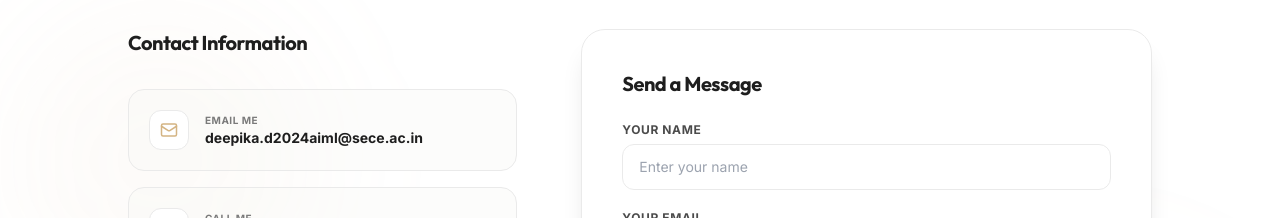
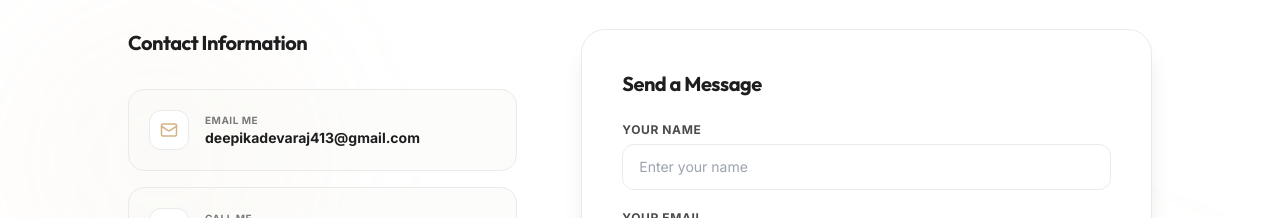
Before and after one commit to deepikadevaraj421/deeps-portfolio, a React (Vite) app: page / in a window 1280 px wide. Shown: the part 10420-10638 px from the top of the page. Built offline with nearby package versions, Linux system fonts and the light colour scheme.

Commit message:
Update EmailJS keys and contact email to Gmail

```diff
--- a/src/components/Contact.tsx
+++ b/src/components/Contact.tsx
@@ -48,7 +48,7 @@ export default function Contact() {
           reply_to: formData.email,
           message: formData.message,
           to_name: 'Deepika D',
-          to_email: 'deepika.d2024aiml@sece.ac.in'
+          to_email: 'deepikadevaraj413@gmail.com'
         },
         import.meta.env.VITE_EMAILJS_PUBLIC_KEY
       );
@@ -106,7 +106,7 @@ export default function Contact() {
             {/* Cards */}
             <div className="space-y-4">
               <a
-                href="mailto:deepika.d2024aiml@sece.ac.in"
+                href="mailto:deepikadevaraj413@gmail.com"
                 className="flex items-center space-x-4 p-5 rounded-2xl bg-ivory/40 border border-bordercolor hover:border-gold/30 hover:bg-white hover:shadow-lg hover:shadow-gold/5 transition-all duration-300"
               >
                 <div className="w-10 h-10 rounded-xl bg-white border border-bordercolor flex items-center justify-center text-gold">
@@ -114,7 +114,7 @@ export default function Contact() {
                 </div>
                 <div>
                   <p className="text-[10px] font-bold text-warmgray uppercase tracking-wider">Email Me</p>
-                  <p className="text-xs sm:text-sm font-bold text-charcoal break-all">deepika.d2024aiml@sece.ac.in</p>
+                  <p className="text-xs sm:text-sm font-bold text-charcoal break-all">deepikadevaraj413@gmail.com</p>
                 </div>
               </a>
 
--- a/src/components/Hero.tsx
+++ b/src/components/Hero.tsx
@@ -309,7 +309,7 @@ export default function Hero() {
             </svg>
           </a>
           <a
-            href="mailto:deepika.d2024aiml@sece.ac.in"
+            href="mailto:deepikadevaraj413@gmail.com"
             className="text-warmgray hover:text-gold transition-colors duration-300"
             title="Email"
           >
```
